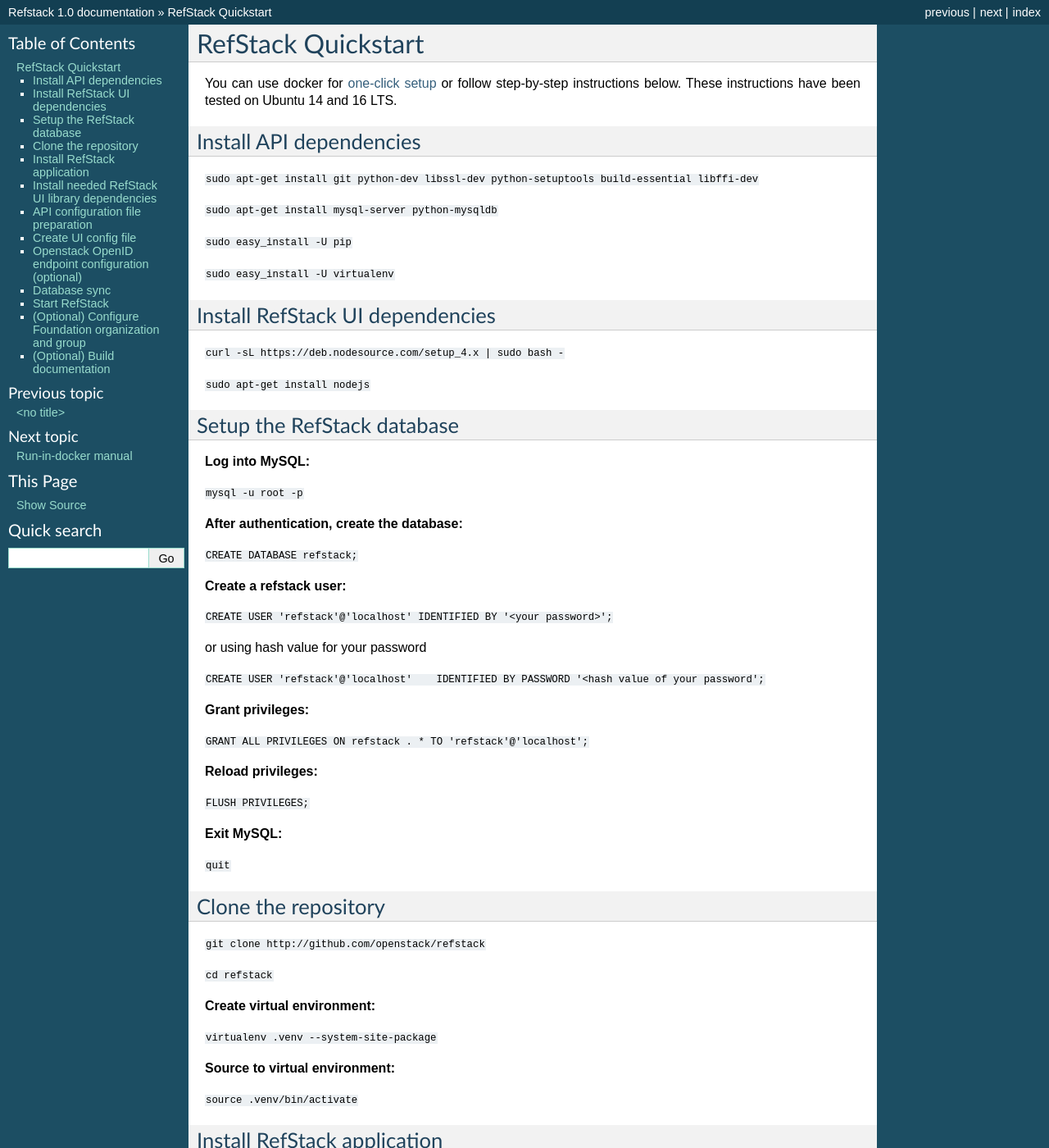
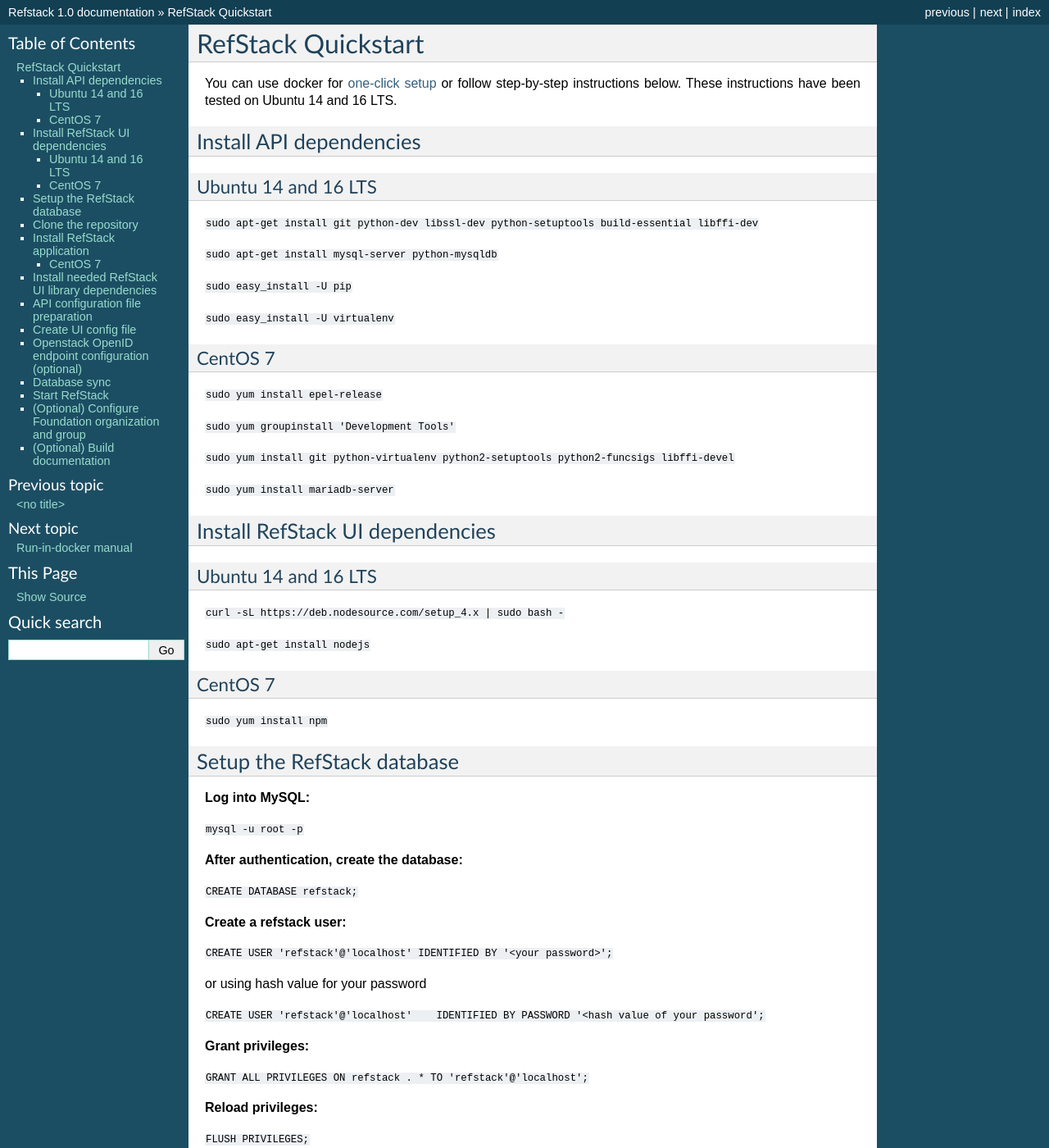
Before and after one commit to openstack-archive/refstack, a Sphinx documentation site: the page built from doc/source/refstack.rst, in a window 1280 px wide and 1400 px high. Shown: the whole window at 82% size. Built offline with Sphinx 7.4.7, drawn with Linux system fonts in a browser that asks for light colours; some of the changed text lies outside the part shown.

Commit message:
Added instructions for CentOS 7

```diff
--- a/doc/source/refstack.rst
+++ b/doc/source/refstack.rst
@@ -8,6 +8,9 @@
 Install API dependencies
 ^^^^^^^^^^^^^^^^^^^^^^^^
 
+Ubuntu 14 and 16 LTS
+--------------------
+
 ``sudo apt-get install git python-dev libssl-dev python-setuptools build-essential libffi-dev``
 
 ``sudo apt-get install mysql-server python-mysqldb``
@@ -16,11 +19,32 @@
 
 ``sudo easy_install -U virtualenv``
 
+CentOS 7
+--------
+
+``sudo yum install epel-release``
+
+``sudo yum groupinstall 'Development Tools'``
+
+``sudo yum install git python-virtualenv python2-setuptools python2-funcsigs libffi-devel``
+
+``sudo yum install mariadb-server``
+
+
 Install RefStack UI dependencies
 ^^^^^^^^^^^^^^^^^^^^^^^^^^^^^^^^
+
+Ubuntu 14 and 16 LTS
+--------------------
+
 ``curl -sL https://deb.nodesource.com/setup_4.x | sudo bash -``
 
 ``sudo apt-get install nodejs``
+
+CentOS 7
+--------
+
+``sudo yum install npm``
 
 Setup the RefStack database
 ^^^^^^^^^^^^^^^^^^^^^^^^^^^
@@ -72,6 +96,12 @@
 ^^^^^^^^^^^^^^^^^^^^^^^^^^^^
 
 ``pip install .``
+
+CentOS 7
+--------
+for CentOS 7 you will have to update oslo.config additionally
+
+``pip install --upgrade oslo.config``
 
 Install needed RefStack UI library dependencies
 ^^^^^^^^^^^^^^^^^^^^^^^^^^^^^^^^^^^^^^^^^^^^^^^
```
